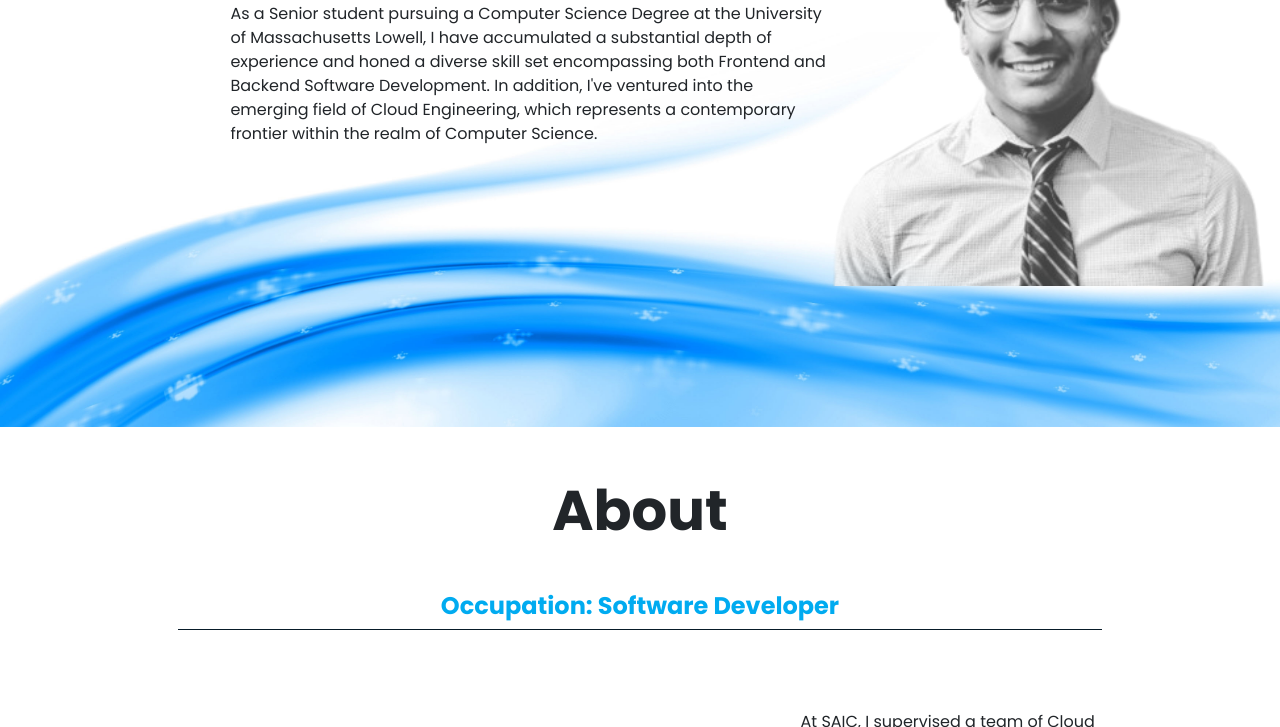
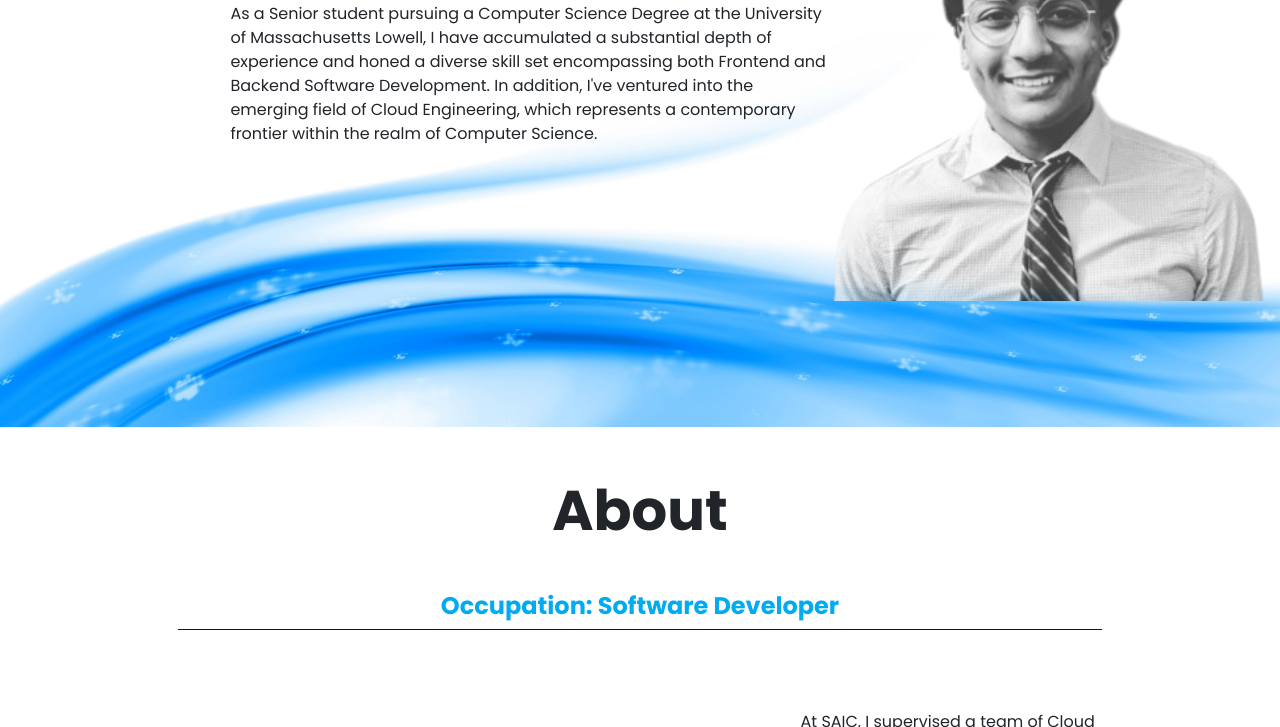
Before and after one commit to shivy02/AboutMe, a plain HTML site: page index.html in a window 1280 px wide. Shown: the part 373-1100 px from the top of the page. Drawn offline with nearby package versions, Linux system fonts and the light colour scheme.

Commit message:
Update styles.css

```diff
--- a/css/styles.css
+++ b/css/styles.css
@@ -78,7 +78,7 @@ body {
     opacity: 80%;
     position: absolute;
     left: 35rem;
-    bottom: -100px;
+    bottom: -115px;
 }
 
 .home-content h1{
```
